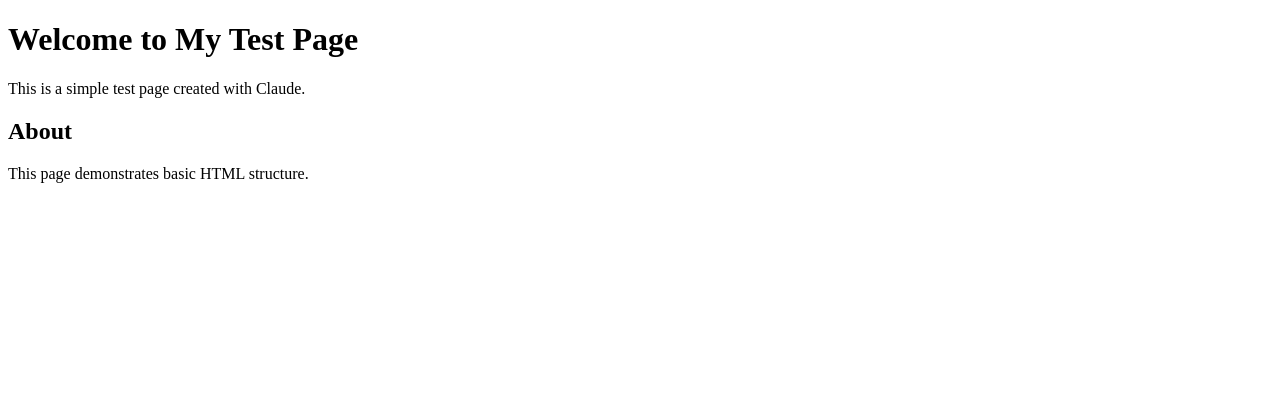
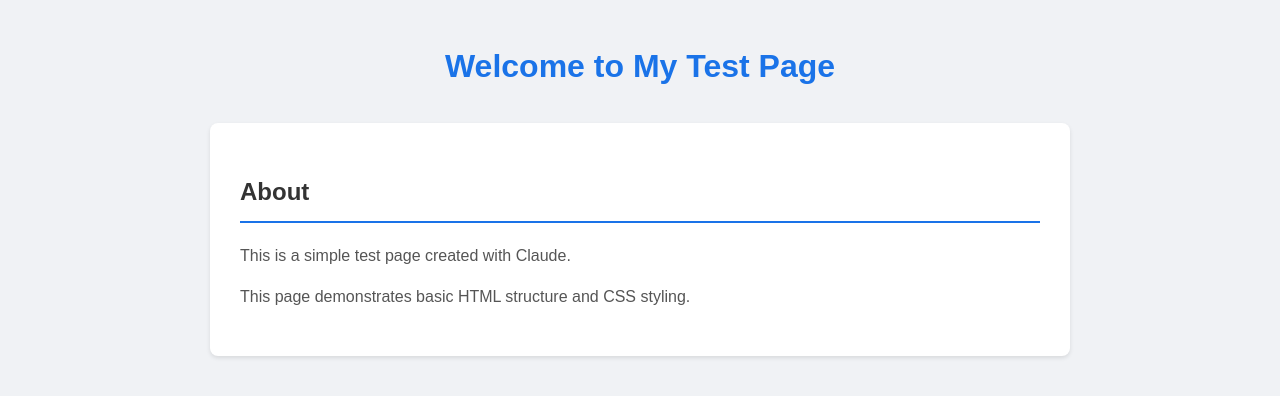
Before and after one commit to schisa/claude-test, a plain HTML site: page index.html in a window 1280 px wide. Drawn offline with Linux system fonts and the light colour scheme.

Commit message:
Add CSS styling to HTML page

```diff
--- a/index.html
+++ b/index.html
@@ -4,13 +4,43 @@
     <meta charset="UTF-8">
     <meta name="viewport" content="width=device-width, initial-scale=1.0">
     <title>Welcome to Claude Test</title>
+    <style>
+        body {
+            font-family: Arial, sans-serif;
+            line-height: 1.6;
+            margin: 0;
+            padding: 20px;
+            background-color: #f0f2f5;
+        }
+        h1 {
+            color: #1a73e8;
+            text-align: center;
+            margin-bottom: 30px;
+        }
+        .content {
+            max-width: 800px;
+            margin: 0 auto;
+            background-color: white;
+            padding: 30px;
+            border-radius: 8px;
+            box-shadow: 0 2px 4px rgba(0,0,0,0.1);
+        }
+        h2 {
+            color: #333;
+            border-bottom: 2px solid #1a73e8;
+            padding-bottom: 10px;
+        }
+        p {
+            color: #555;
+        }
+    </style>
 </head>
 <body>
     <h1>Welcome to My Test Page</h1>
-    <p>This is a simple test page created with Claude.</p>
     <div class="content">
         <h2>About</h2>
-        <p>This page demonstrates basic HTML structure.</p>
+        <p>This is a simple test page created with Claude.</p>
+        <p>This page demonstrates basic HTML structure and CSS styling.</p>
     </div>
 </body>
 </html>
```
